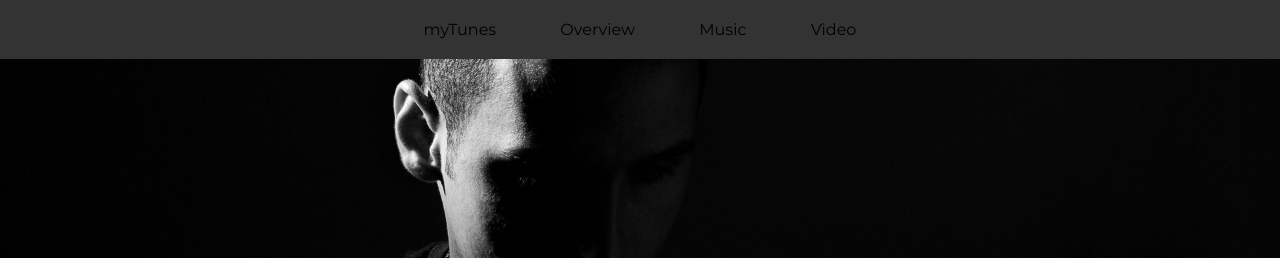
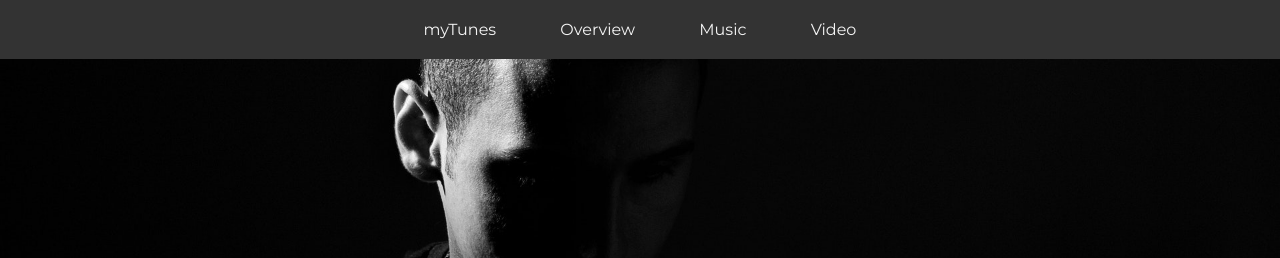
Before and after one commit to freetart/myTunes, a plain HTML site: page index.html in a window 1280 px wide. Shown: the top 258 px of the page. Drawn offline with Linux system fonts and the light colour scheme.

Commit message:
fixed nav link color #3

```diff
--- a/styles.css
+++ b/styles.css
@@ -32,9 +32,9 @@ nav {
   transition: all 0.35s ease-in-out;
 }
 
-.nav-links li a:link {
+/* .nav-links li  {
   color: black;
-}
+} */
 
 .nav-links a {
   color: #f4f4f4;
```
